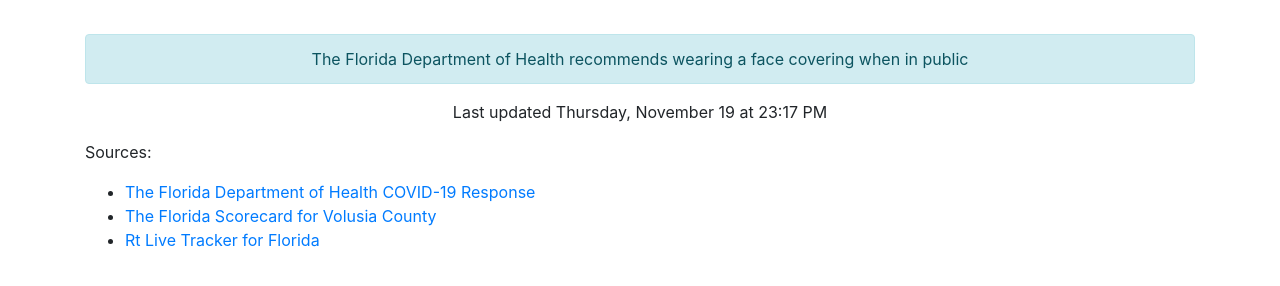
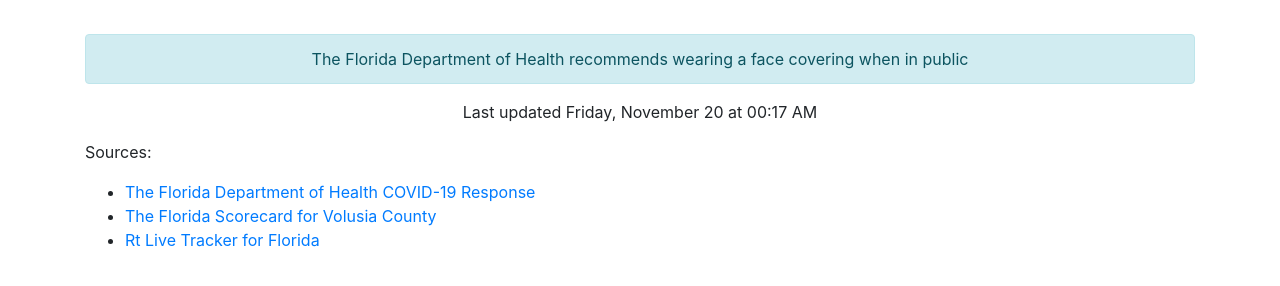
Before and after one commit to thinkjson/timeforchurch, a Jekyll site: the page built from index.md, in a window 1280 px wide. Shown: the part 586-872 px from the top of the page. Built offline with Jekyll 4.4.1, drawn with Linux system fonts in a browser that asks for light colours; our own code applies the rules of GitHub Pages for plain Markdown files.

Commit message:
Updating data

```diff
--- a/_includes/data.html
+++ b/_includes/data.html
@@ -10,4 +10,4 @@
     <div class="outcome text-success">YES</div>
     <div class="alert alert-info" role="alert">The Florida Department of Health recommends wearing a face covering when in public</div>
 
-    <p>Last updated Thursday, November 19 at 23:17 PM</p>
+    <p>Last updated Friday, November 20 at 00:17 AM</p>
```
